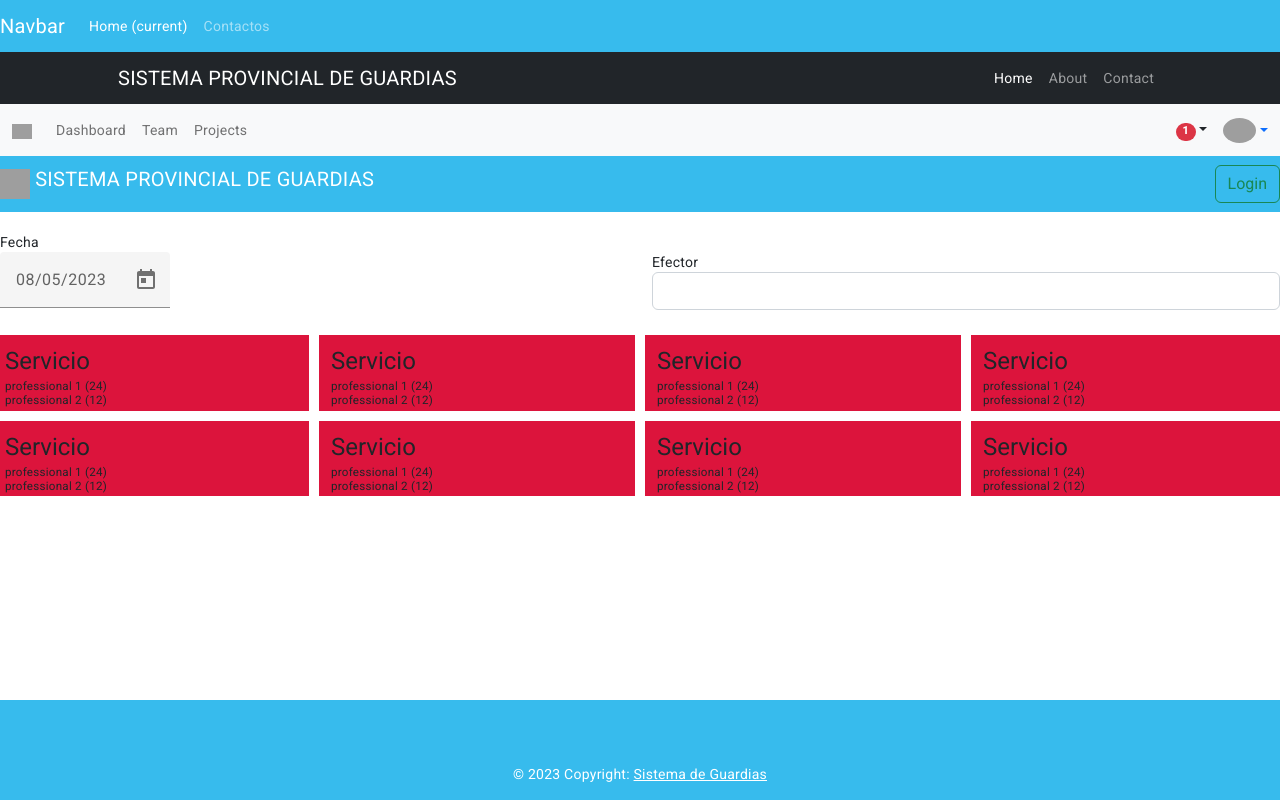
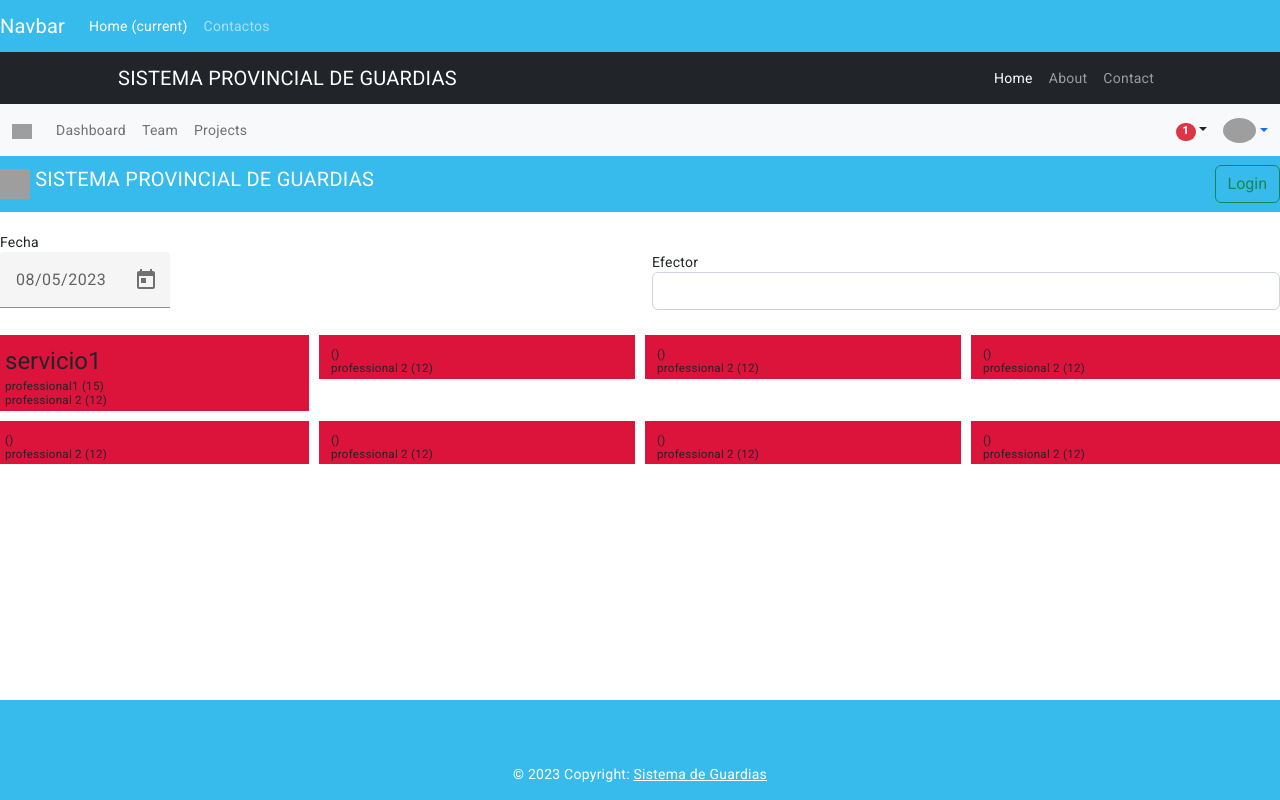
Before and after one commit to scostilla/guardias, an Angular app: page /daily-schedule in a window 1280 px wide. Built offline with nearby package versions, Linux system fonts and the light colour scheme; grey boxes are pictures that could not be loaded; what ngx-mat-timepicker would draw is missing.

Commit message:
send parameters from daily schedule to schedule card

```diff
--- a/src/app/components/daily-schedule/daily-schedule.component.html
+++ b/src/app/components/daily-schedule/daily-schedule.component.html
@@ -15,7 +15,7 @@
 <!-- SCHEDULE CARDS-->
 <div class="row">
   <div class="col" style="margin: 5px;">
-    <app-schedule-card></app-schedule-card>
+    <app-schedule-card [service]="'servicio1'" [professional]="'professional1'" [hours]="'15'" ></app-schedule-card>
   </div>
   <div class="col" style="margin: 5px;">
     <app-schedule-card></app-schedule-card>
--- a/src/app/components/schedule-card/schedule-card.component.html
+++ b/src/app/components/schedule-card/schedule-card.component.html
@@ -1,5 +1,5 @@
 <div class="row">
-  <h1>Servicio</h1>
-  <h5>professional 1 (24)</h5>
+  <h1>{{service}}</h1>
+  <h5>{{professional}} ({{hours}})</h5>
   <h5>professional 2 (12)</h5>
 </div>
--- a/src/app/components/schedule-card/schedule-card.component.ts
+++ b/src/app/components/schedule-card/schedule-card.component.ts
@@ -1,4 +1,4 @@
-import { Component } from '@angular/core';
+import { Component, Input } from '@angular/core';
 
 @Component({
   selector: 'app-schedule-card',
@@ -6,5 +6,8 @@ import { Component } from '@angular/core';
   styleUrls: ['./schedule-card.component.css']
 })
 export class ScheduleCardComponent {
+  @Input() service: string='';
+  @Input() professional: string='';
+  @Input() hours: string='';
 
 }
```
